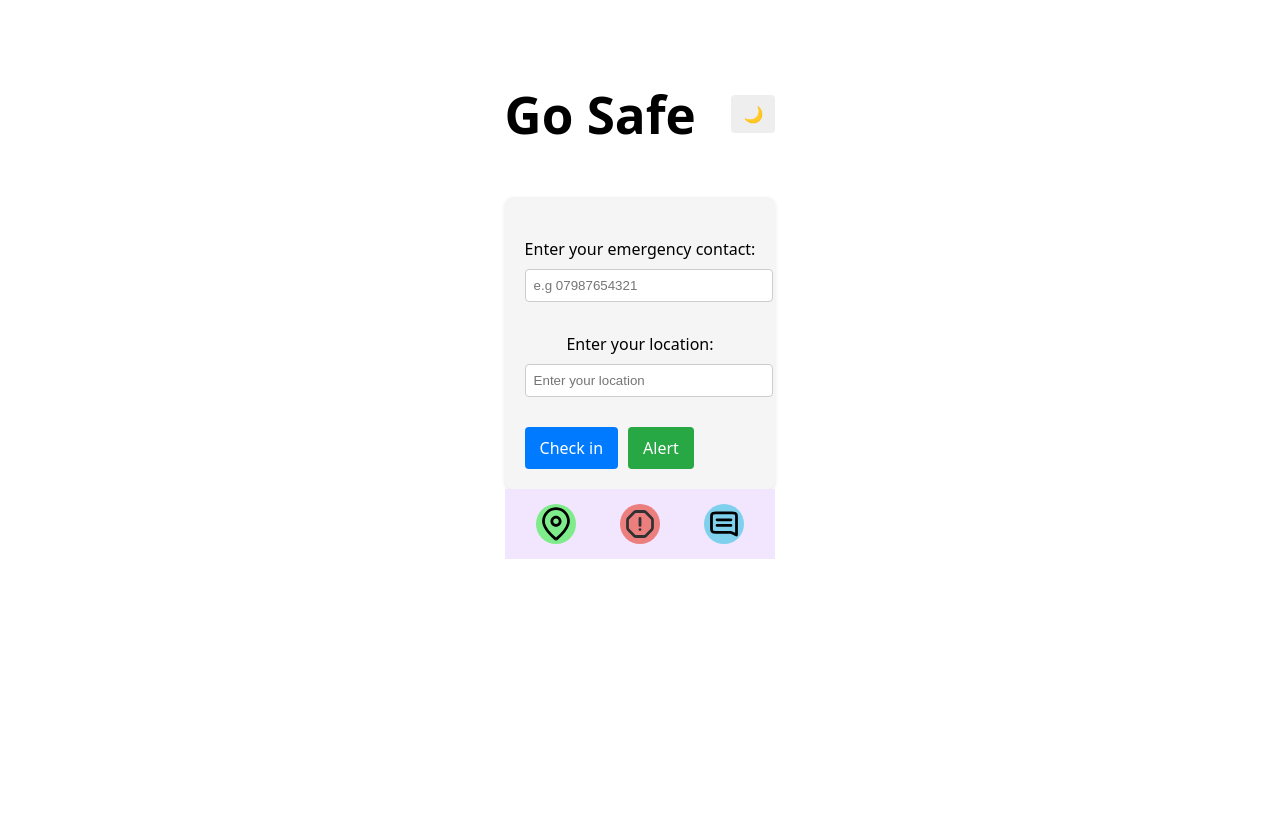
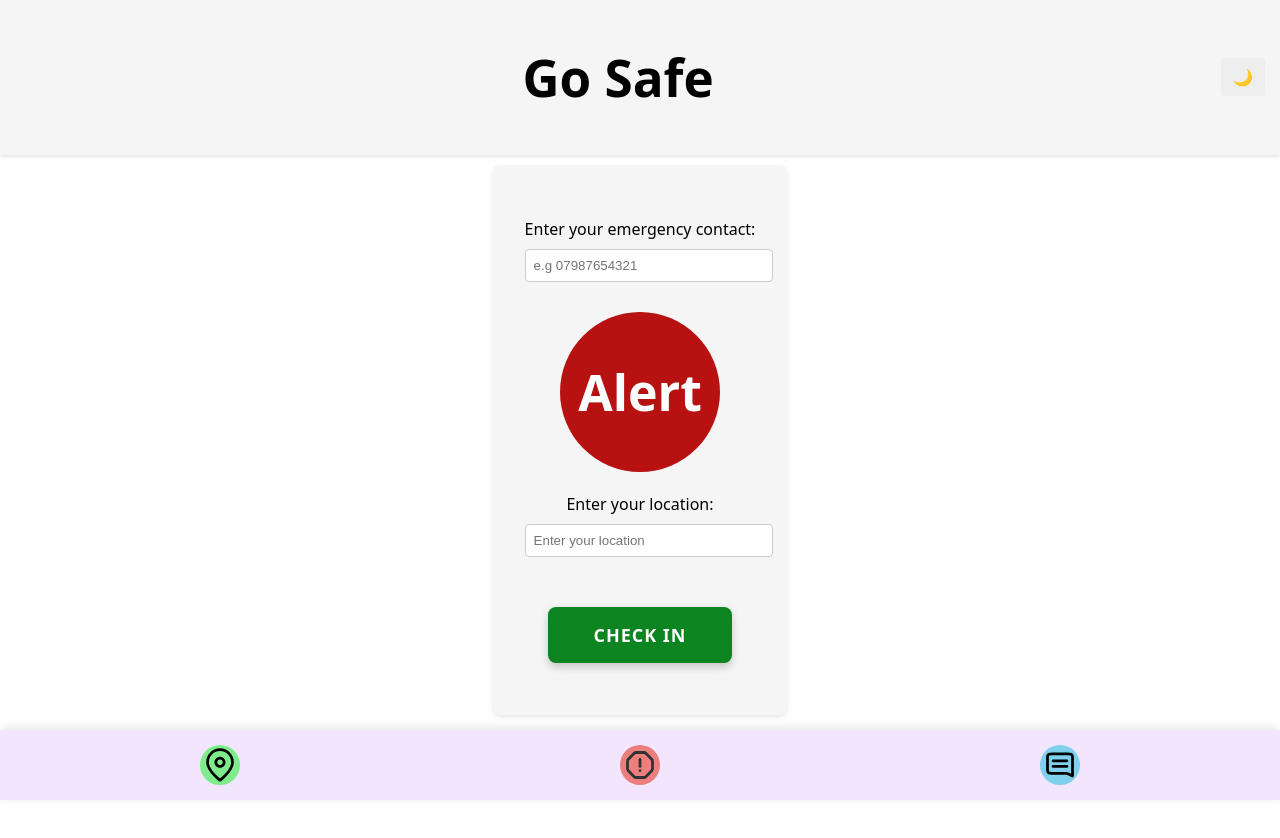
Before and after one commit to Hollerina/GoSafe, a React (Vite) app in the folder goSafe/: page / in a window 1280 px wide. Shown: the top 838 px of the page. After the commit the page ends 800 px from the top, so only its background shows below. Built offline with nearby package versions, Linux system fonts and the light colour scheme.

Commit message:
Update alert page styling

```diff
--- a/goSafe/src/App.tsx
+++ b/goSafe/src/App.tsx
@@ -1,85 +1,108 @@
-import { useState, useEffect } from "react";
-import "./App.css";
-import { TextMe } from "./components/TextMe";
-import { CallMe } from "./components/CallMe";
-import { EmergencyContact } from "./components/EmergencyContact";
-import { EnterLocation } from "./components/EnterLocation";
-import { LightDarkMode } from "./components/LightDarkMode";
-import Navbar from "./components/navbar";
+import { useState, useEffect } from 'react'
+import './App.css'
+import { TextMe } from './components/TextMe'
+import { CallMe } from './components/CallMe'
+import { EmergencyContact } from './components/EmergencyContact'
+import { EnterLocation } from './components/EnterLocation'
+import { LightDarkMode } from './components/LightDarkMode'
+import Navbar from './components/navbar'
 
 function App() {
-  const [location, setLocation] = useState("");
-  const [valid, setValid] = useState(true);
-  const [phoneNumber, setNumber] = useState("");
-  const [darkMode, setDarkMode] = useState(false);
+  const [location, setLocation] = useState('')
+  const [valid, setValid] = useState(true)
+  const [phoneNumber, setNumber] = useState('')
+  const [darkMode, setDarkMode] = useState(false)
 
   // Apply theme changes when darkMode state changes
   useEffect(() => {
     if (darkMode) {
-      document.body.style.backgroundColor = "#333";
-      document.body.style.color = "#fff";
+      document.body.style.backgroundColor = '#333'
+      document.body.style.color = '#fff'
     } else {
-      document.body.style.backgroundColor = "#fff";
-      document.body.style.color = "#000";
+      document.body.style.backgroundColor = '#fff'
+      document.body.style.color = '#000'
     }
-  }, [darkMode]);
+  }, [darkMode])
 
   const toggleDarkMode = () => {
-    setDarkMode(!darkMode);
-  };
+    setDarkMode(!darkMode)
+  }
 
   const handleTextClick = () => {
     if (phoneNumber.length < 11) {
-      setValid(false);
-      return;
+      setValid(false)
+      return
     }
 
     const message = `Hi, this is Holly. Just letting you know that I am checking in at ${
-      location || "unknown location"
-    }`;
+      location || 'unknown location'
+    }`
 
     window.location.href = `sms:${phoneNumber}?body=${encodeURIComponent(
       message
-    )}`;
-  };
+    )}`
+  }
 
   const handleCallClick = () => {
-    window.location.href = `tel:${phoneNumber}`;
-  };
+    window.location.href = `tel:${phoneNumber}`
+  }
 
   return (
+    <>
       <div
         style={{
-        backgroundColor: darkMode ? "#333" : "#fff",
-        color: darkMode ? "#fff" : "#000",
-        minHeight: "100vh",
-        padding: "20px",
-        transition: "background-color 0.3s, color 0.3s",
+          backgroundColor: darkMode ? '#333' : '#fff',
+          color: darkMode ? '#fff' : '#000',
+          transition: 'background-color 0.3s, color 0.3s',
+          width: '100%',
         }}
       >
         <div
           style={{
-          display: "flex",
-          justifyContent: "space-between",
-          alignItems: "center",
-          marginBottom: "20px",
+            display: 'flex',
+            justifyContent: 'space-between',
+            flexDirection: 'row',
+            alignItems: 'center',
+            marginBottom: '20px',
+
+            position: 'fixed',
+            top: 0,
+            left: 0,
+            width: 'calc(100% - 30px)',
+            backgroundColor: darkMode ? '#444' : '#f5f5f5',
+            padding: '15px',
+            margin: 0,
+            textAlign: 'center',
+            boxShadow: '0 2px 4px rgba(0, 0, 0, 0.1)', // optional shadow
+
+            zIndex: 1000, // ensures it stays on top of other content
+          }}
+        >
+          <div
+            style={{
+              display: 'flex',
+              width: '100%',
+              justifyContent: 'center',
             }}
           >
             <h1>Go Safe</h1>
+          </div>
           <LightDarkMode toggleDarkMode={toggleDarkMode} darkMode={darkMode} />
         </div>
         <div
-        className="card"
+          className='card'
           style={{
-          backgroundColor: darkMode ? "#444" : "#f5f5f5",
-          padding: "20px",
-          borderRadius: "8px",
+            backgroundColor: darkMode ? '#444' : '#f5f5f5',
+            // padding: '20px',
+            borderRadius: '8px',
             boxShadow: darkMode
-            ? "0 4px 6px rgba(0,0,0,0.3)"
-            : "0 2px 4px rgba(0,0,0,0.1)",
+              ? '0 4px 6px rgba(0,0,0,0.3)'
+              : '0 2px 4px rgba(0,0,0,0.1)',
+            marginTop: '80px',
+            transition: 'background-color 0.3s, box-shadow 0.3s',
           }}
         >
-        <div style={{ marginBottom: "20px", marginTop: "20px" }}>
+          <div style={{ marginBottom: '20px', marginTop: '20px' }}>
             <EmergencyContact
               phoneNumber={phoneNumber}
               setValid={setValid}
@@ -88,18 +111,46 @@ function App() {
               darkMode={darkMode}
             />
           </div>
-        <div style={{ marginBottom: "20px", marginTop: "20px" }}>
-        <EnterLocation location={location} setLocation={setLocation} darkMode={darkMode}/>
+          <div
+            style={{
+              display: 'flex',
+              justifyContent: 'center',
+              alignItems: 'center',
+              gap: '10px',
+            }}
+          >
+            <CallMe darkMode={darkMode} handleCallClick={handleCallClick} />
           </div>
 
-        <div style={{ display: "flex", gap: "10px" }}>
+          <div style={{ marginBottom: '20px', marginTop: '20px' }}>
+            <EnterLocation
+              location={location}
+              setLocation={setLocation}
+              darkMode={darkMode}
+            />
+          </div>
+
+          <div style={{ display: 'flex', gap: '10px' }}>
             <TextMe darkMode={darkMode} handleTextClick={handleTextClick} />
-          <CallMe darkMode={darkMode} handleCallClick={handleCallClick} />
           </div>
         </div>
+      </div>
+
+      <nav
+        style={{
+          position: 'fixed',
+          bottom: 0,
+          left: 0,
+          width: '100%',
+          backgroundColor: '#fff',
+          boxShadow: '0 -2px 10px rgba(0, 0, 0, 0.1)',
+          zIndex: 1000,
+        }}
+      >
         <Navbar />
-    </div>
-  );
+      </nav>
+    </>
+  )
 }
 
-export default App;
+export default App
--- a/goSafe/src/components/CallMe.tsx
+++ b/goSafe/src/components/CallMe.tsx
@@ -4,15 +4,22 @@ export const CallMe = ({ handleCallClick, darkMode }) => {
     <button
       onClick={handleCallClick}
       style={{
-        backgroundColor: darkMode ? "#198754" : "#28a745",
-        color: "#fff",
-        border: "none",
-        padding: "10px 15px",
-        borderRadius: "4px",
-        cursor: "pointer",
+        width: '160px', // Set the size (adjust as needed)
+        height: '160px', // Same as width to make a perfect circle
+        borderRadius: '50%', // This makes it circular
+        backgroundColor: darkMode ? '#950b0b' : '#b71111',
+        color: 'white', // White text
+        border: 'none', // Remove default border
+        fontSize: '50px', // Text size
+        fontWeight: 'bold', // Bold text
+        cursor: 'pointer', // Hand cursor on hover
+        display: 'flex',
+        justifyContent: 'center', // Center content horizontally
+        alignItems: 'center', // Center content vertically
+        transition: 'transform 0.2s, box-shadow 0.2s', // Smooth hover effect
       }}
     >
       Alert
     </button>
-  );
-};
+  )
+}
--- a/goSafe/src/components/TextMe.tsx
+++ b/goSafe/src/components/TextMe.tsx
@@ -1,15 +1,24 @@
 // @ts-expect-error cant be bothered with types
-export const TextMe = ({handleTextClick, darkMode}) => {
+export const TextMe = ({ handleTextClick, darkMode }) => {
   return (
     <button
       onClick={handleTextClick}
       style={{
-      backgroundColor: darkMode ? '#0066cc' : '#007bff',
-      color: '#fff',
-      border: 'none',
-      padding: '10px 15px',
-      borderRadius: '4px',
-      cursor: 'pointer'
+        width: '80%', // Make it wide but not full width
+        padding: '16px 24px', // Vertical and horizontal padding
+        backgroundColor: darkMode ? '#0cc021' : '#0c8420',
+        color: 'white', // White text
+        fontSize: '18px', // Larger text
+        fontWeight: 'bold', // Bold text
+        border: 'none', // Remove default border
+        borderRadius: '8px', // Slightly rounded corners
+        cursor: 'pointer', // Hand cursor on hover
+        boxShadow: '0 4px 8px rgba(0, 0, 0, 0.2)', // Add shadow for depth
+        transition: 'all 0.3s ease', // Smooth transition for hover effects
+        display: 'block', // Block display
+        margin: '20px auto', // Center the button with margin
+        textTransform: 'uppercase', // Optional: uppercase text
+        letterSpacing: '1px', // Optional: spacing between letters
       }}
     >
       Check in
```
Lines whose indentation alone changed are shown as unchanged.
